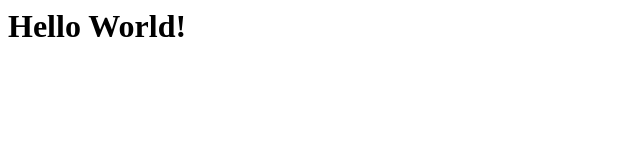
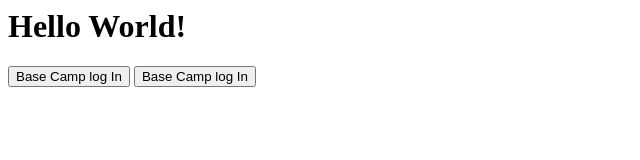
Before and after one commit to Iamogre/iamogre.github.io, a plain HTML site: page bc3rollup/index.html in a window 1280 px wide. Shown: the whole page, without its empty margins (0-640 px from the left). Drawn offline with Linux system fonts and the light colour scheme.

Commit message:
Update index.html

```diff
--- a/bc3rollup/index.html
+++ b/bc3rollup/index.html
@@ -1,6 +1,56 @@
+
 <html>
 	<head></head>
 	<body>
 		<h1>Hello World!</h1>
+
+		<script>
+
+		function startLogin(){
+				window.location.href = "https://launchpad.37signals.com/authorization/new?type=web_server&client_id=cad3b9d0069c8558ae6d5cc764fbb4449ff2a7e2&redirect_uri=https://iamogre.github.io/bc3rollup/index.html";
+		}
+
+
+		function getData(){
+			$.ajax({
+			  method: "GET",
+			  url: "https://3.basecampapi.com/3317886/projects/projects.json",
+			  dataType: "jsonp"
+			});
+
+			alert("Done");
+
+		}
+
+
+
+			/*var basecampUser = "3317886";
+			basecampID = "https://3.basecampapi.com/3317886/people/1/assigned_todos.json"
+
+			function basecampGet() {
+				$.getJSON('https://3.basecampapi.com/people/1/assigned_todos.json', function (data) {
+					alert(data);
+
+					// var items = data.items.map(function (item) {
+					// 	return item.key + ': ' + item.value;
+					// });
+
+					// showData.empty();
+
+					// if (items.length) {
+					// 	var content = '<li>' + items.join('</li><li>') + '</li>';
+					// 	var list = $('<ul />').html(content);
+					// 	showData.append(list);
+					// }
+				});
+			};*/
+		</script>
+
+		<button onclick="startLogin()">Base Camp log In</button>
+
+		<button onclick="getData()">Base Camp log In</button>
+
+
+
 	</body>
 </html>
```
